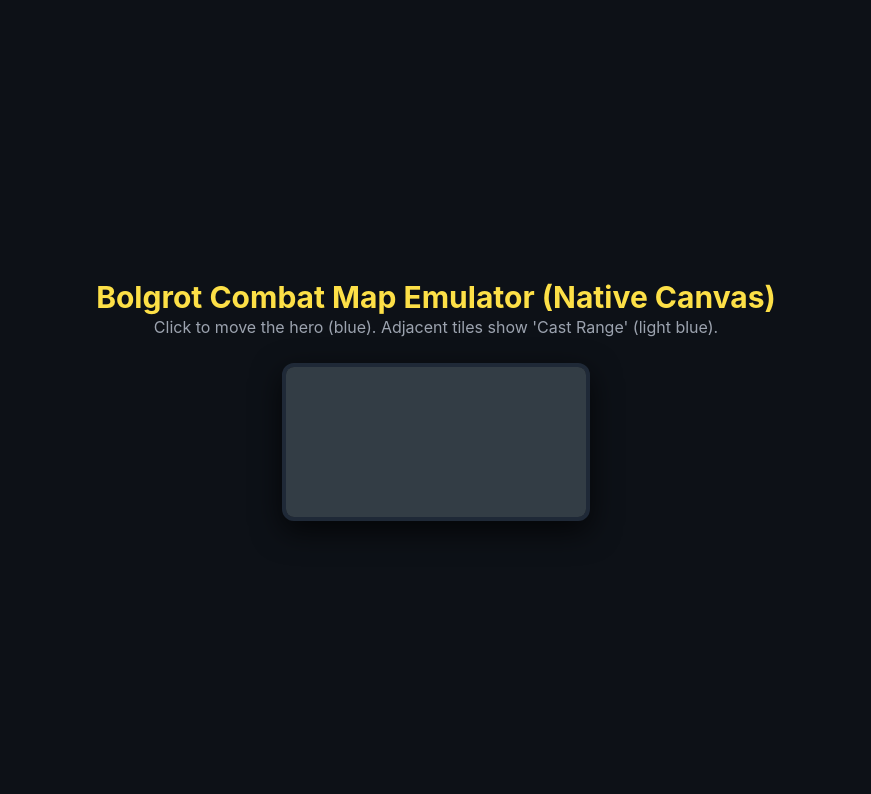
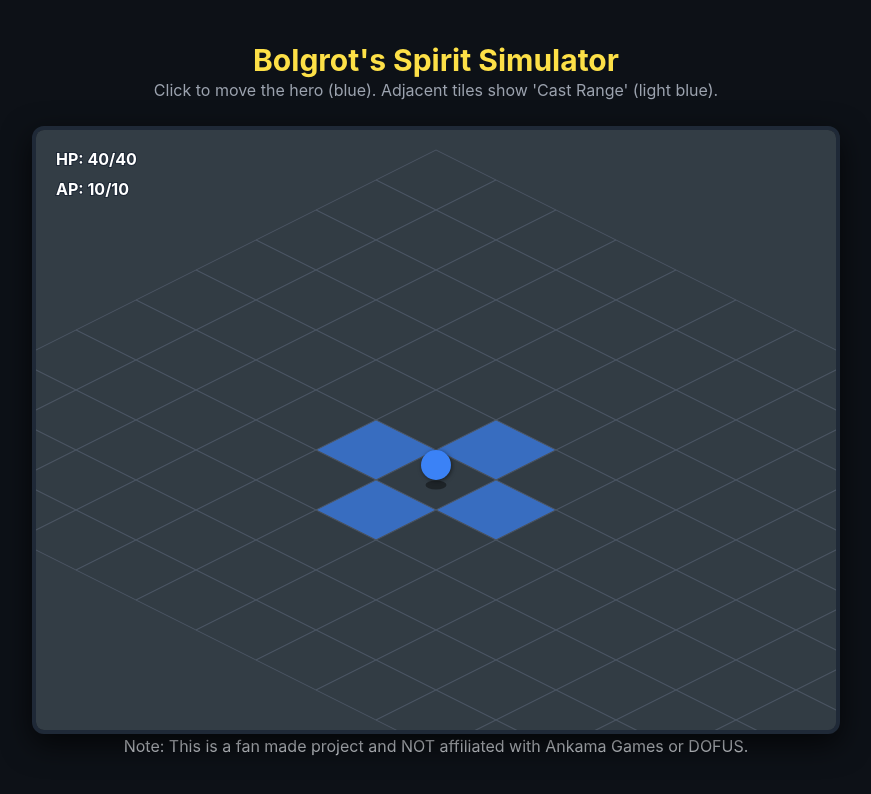
Before and after one commit to Quarks0/bolgrotSim, a plain HTML site: page index.html in a window 1280 px wide. Shown: the whole page, without its empty margins (204-1075 px from the left). Drawn offline with nearby package versions, Linux system fonts and the light colour scheme.

Commit message:
DISCLAIMER.md: Adds disclaimers for legal
I want to make it abundantly clear that this
is a fan made tool and I want Ankama to have
the final say as to whether or not a tool
like this is available.

```diff
--- a/index.html
+++ b/index.html
@@ -3,7 +3,7 @@
 <head>
     <meta charset="UTF-8">
     <meta name="viewport" content="width=device-width, initial-scale=1.0">
-    <title>Dofus Isometric Combat Emulator (Native Canvas)</title>
+    <title>Bolgrot's Spirit Simulator</title>
     <script src="https://cdn.tailwindcss.com"></script>
 
     <style>
@@ -37,13 +37,17 @@
 <body class="p-4">
 
     <div class="text-center mb-6">
-        <h1 class="text-3xl font-bold text-yellow-300">Bolgrot Combat Map Emulator (Native Canvas)</h1>
+        <h1 class="text-3xl font-bold text-yellow-300">Bolgrot's Spirit Simulator</h1>
         <p class="text-gray-400">Click to move the hero (blue). Adjacent tiles show 'Cast Range' (light blue).</p>
     </div>
 
     <div id="app-container">
         <!-- The core drawing surface -->
         <canvas id="gameCanvas"></canvas>
+	<script src="root.js"></script>
     </div>
+    <footer>
+	Note: This is a fan made project and NOT affiliated with Ankama Games or DOFUS.
+    </footer>
 </body>
 </html>
```
Also changed, not shown: 2 other files.
